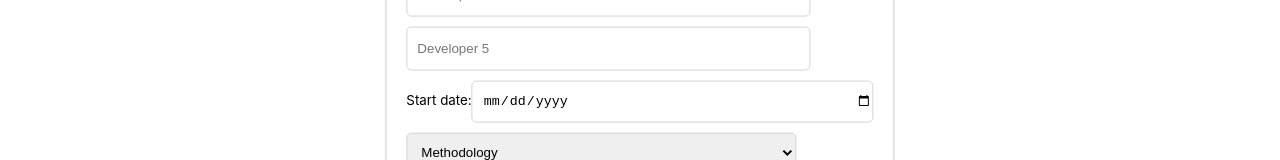
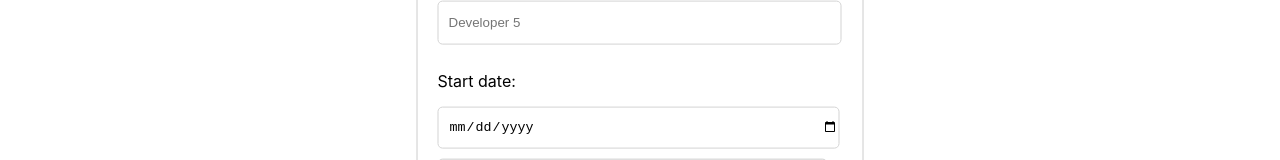
Before and after one commit to canle2021/CAN-LE-IS24-full-stack-competition-req97073, a React (Create React App) app in the folder client/: page / in a window 1280 px wide. Both pictures are taken after a click on the button "Add product". Shown: the part 487-647 px from the top of the page. Built offline with nearby package versions, Linux system fonts and the light colour scheme; no server answers.

Commit message:
add styles for add product modal

```diff
--- a/client/src/components/form.js
+++ b/client/src/components/form.js
@@ -104,7 +104,7 @@ const InformationForm = ({
       {buttonName !== "edit" ? (
         <div>
           {" "}
-          <small>Start date:</small>
+          <p>Start date:</p>
           <input
             type="date"
             name="startDate"
@@ -113,7 +113,7 @@ const InformationForm = ({
           />
         </div>
       ) : null}
-
+      {/* edit modal does not have Start date input */}
       <select
         name="methodology"
         required
```
